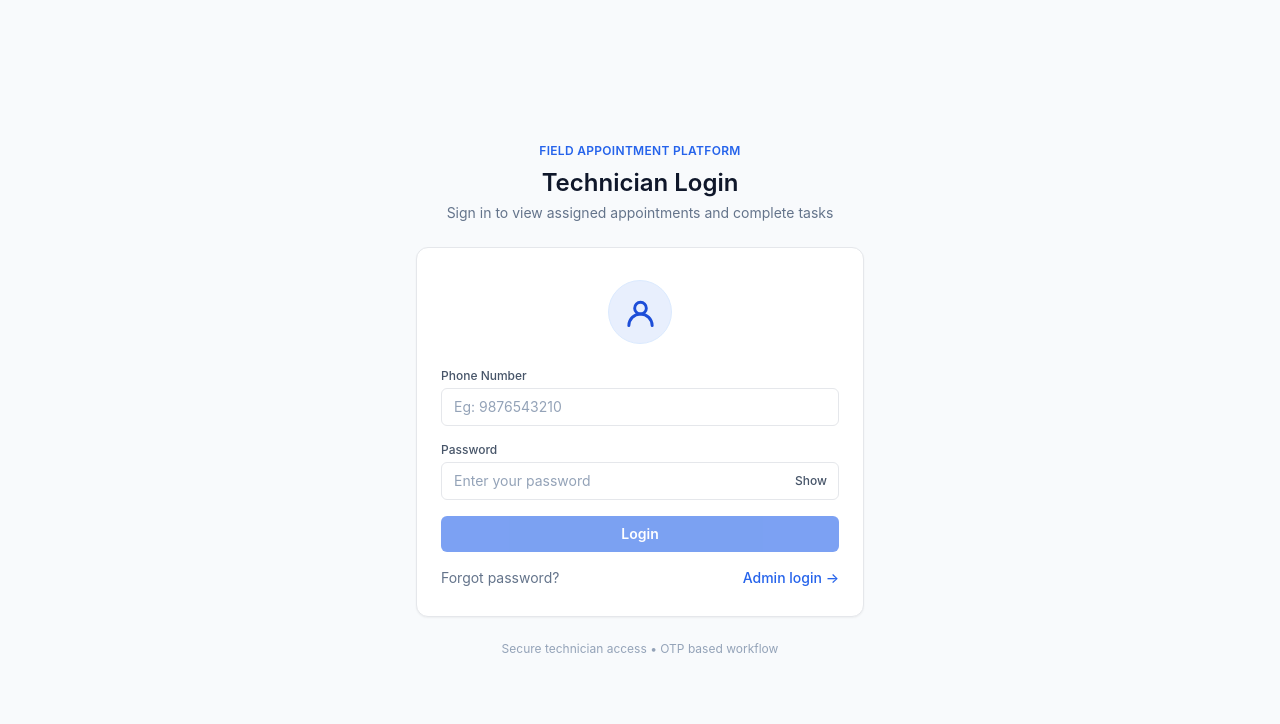
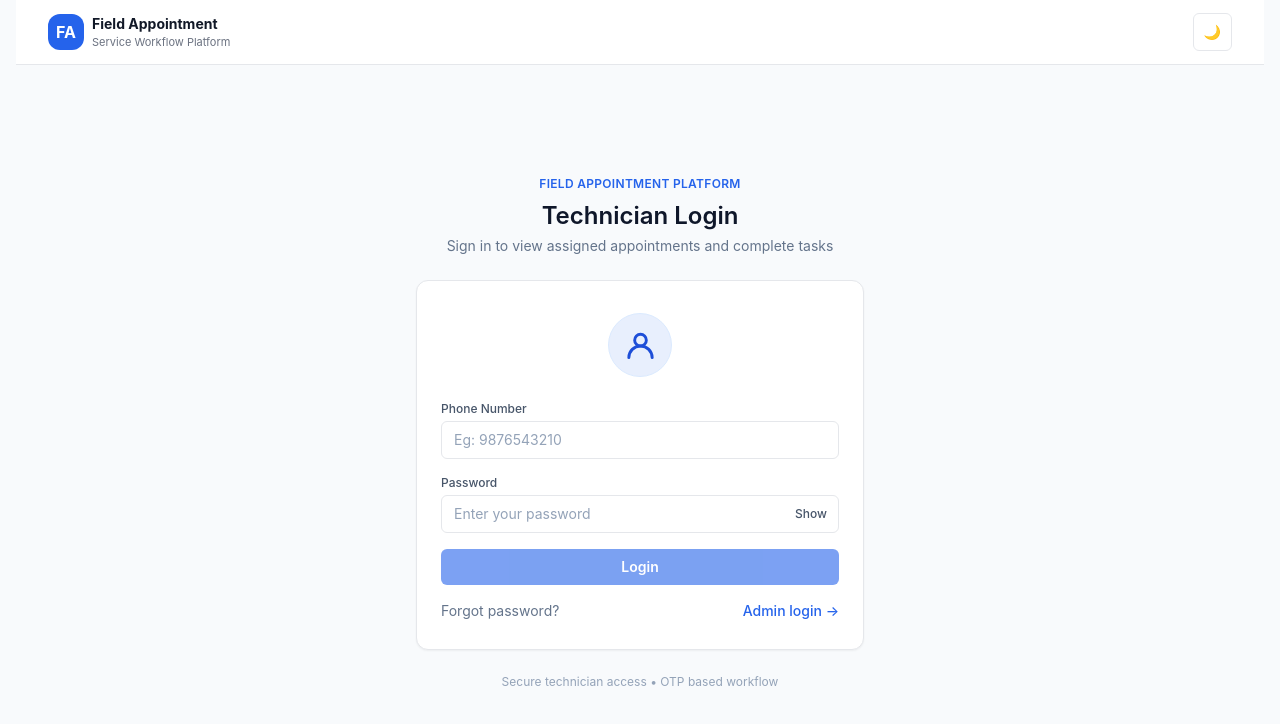
Before and after one commit to deepakM-8bit/Field-appoinment-smart-reminder-platform, a React app in the folder Frontend/: page /tech-login in a window 1280 px wide. Shown: the top 724 px of the page. Built offline with nearby package versions, Linux system fonts and the light colour scheme; the HTML template or start-up script is replaced by a standard one.

Commit message:
updated the technician login page with navbar

```diff
--- a/Frontend/src/pages/LoginTechnician.jsx
+++ b/Frontend/src/pages/LoginTechnician.jsx
@@ -1,6 +1,7 @@
 import { useMemo, useState } from "react";
 import api from "../services/api.js";
 import { useNavigate } from "react-router-dom";
+import Navbar from "../components/Navbar.jsx";
 
 export default function LoginTechnician() {
   const navigate = useNavigate();
@@ -55,8 +56,9 @@ export default function LoginTechnician() {
   };
 
   return (
-    <div className="min-h-screen bg-slate-50 flex items-center justify-center px-4 dark:bg-slate-950">
-      <div className="w-full max-w-md">
+    <div className="min-h-screen bg-slate-50 flex flex-col px-4 dark:bg-slate-950">
+      <Navbar variant="minimal" />
+      <div className="w-full max-w-md m-auto">
         {/* Brand / Header */}
         <div className="mb-6 text-center">
           <p className="text-xs font-semibold tracking-wide text-blue-600 dark:text-blue-400">
```
